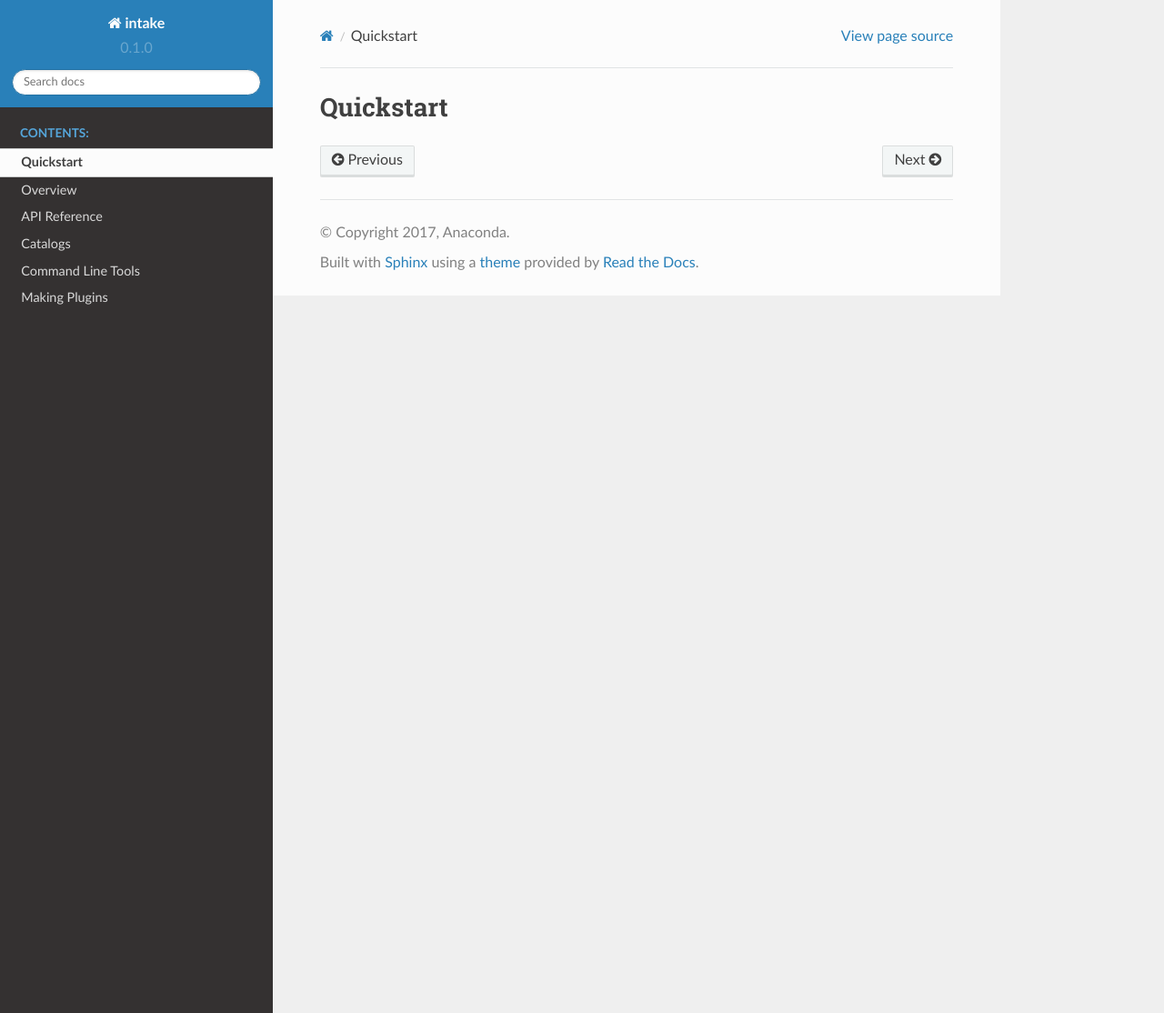
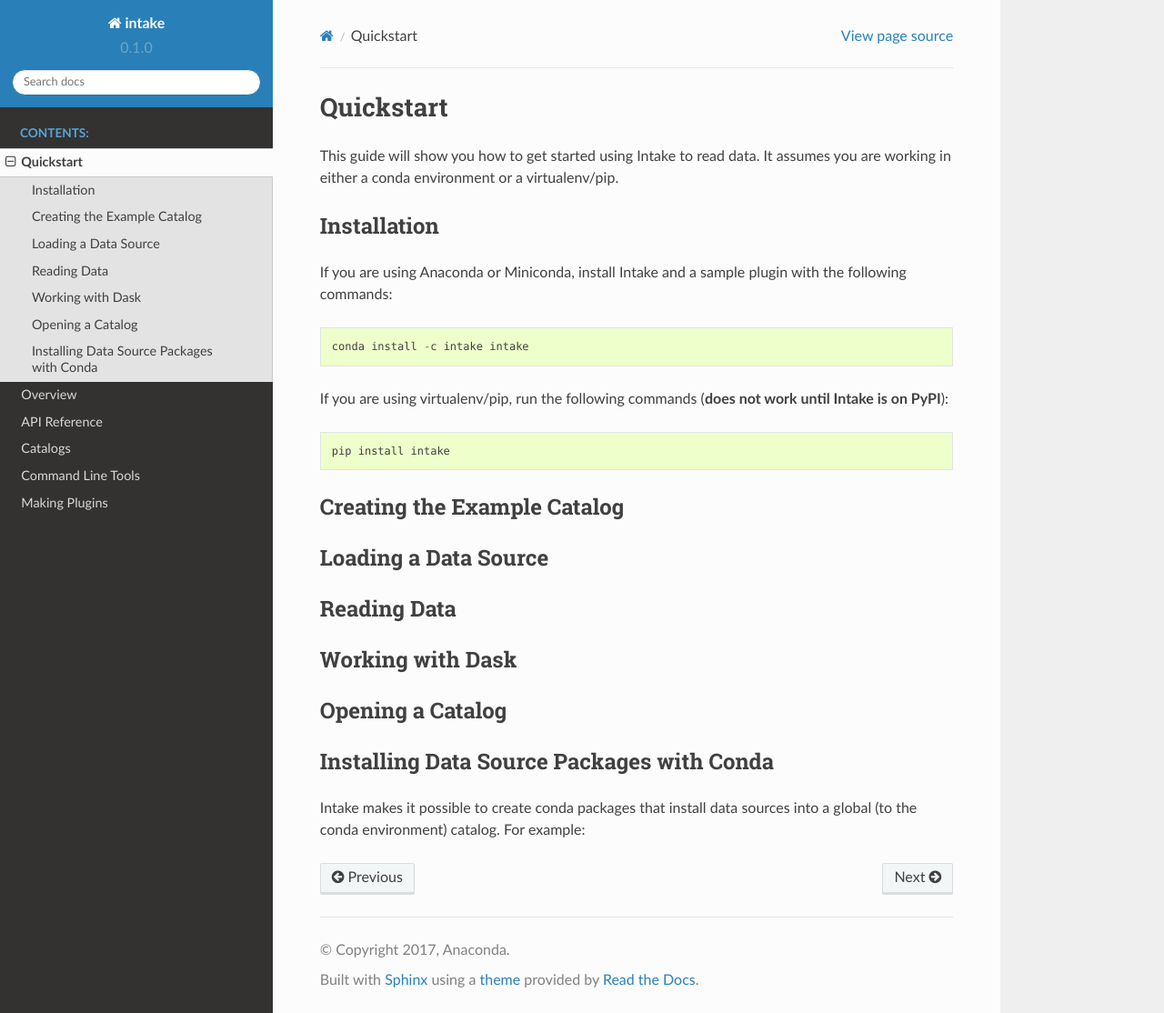
Before and after one commit to intake/intake, a Sphinx documentation site: the page built from docs/source/quickstart.rst, in a window 1280 px wide and 1114 px high. Shown: the whole window at 91% size. Built offline with Sphinx 7.4.7 and the Read the Docs theme 2.0.0, drawn with Linux system fonts in a browser that asks for light colours.

Commit message:
Outline of quickstart

```diff
--- a/docs/source/quickstart.rst
+++ b/docs/source/quickstart.rst
@@ -1,2 +1,40 @@
 Quickstart
 ==========
+
+This guide will show you how to get started using Intake to read data.  It assumes you are working in either a conda environment or a virtualenv/pip.
+
+Installation
+------------
+
+If you are using Anaconda or Miniconda, install Intake and a sample plugin with the following commands::
+
+    conda install -c intake intake
+
+If you are using virtualenv/pip, run the following commands (**does not work until Intake is on PyPI**)::
+
+    pip install intake
+
+Creating the Example Catalog
+----------------------------
+
+
+Loading a Data Source
+---------------------
+
+Reading Data
+------------
+
+
+
+Working with Dask
+-----------------
+
+
+Opening a Catalog
+-----------------
+
+
+Installing Data Source Packages with Conda
+------------------------------------------
+
+Intake makes it possible to create conda packages that install data sources into a global (to the conda environment) catalog.  For example:
```
